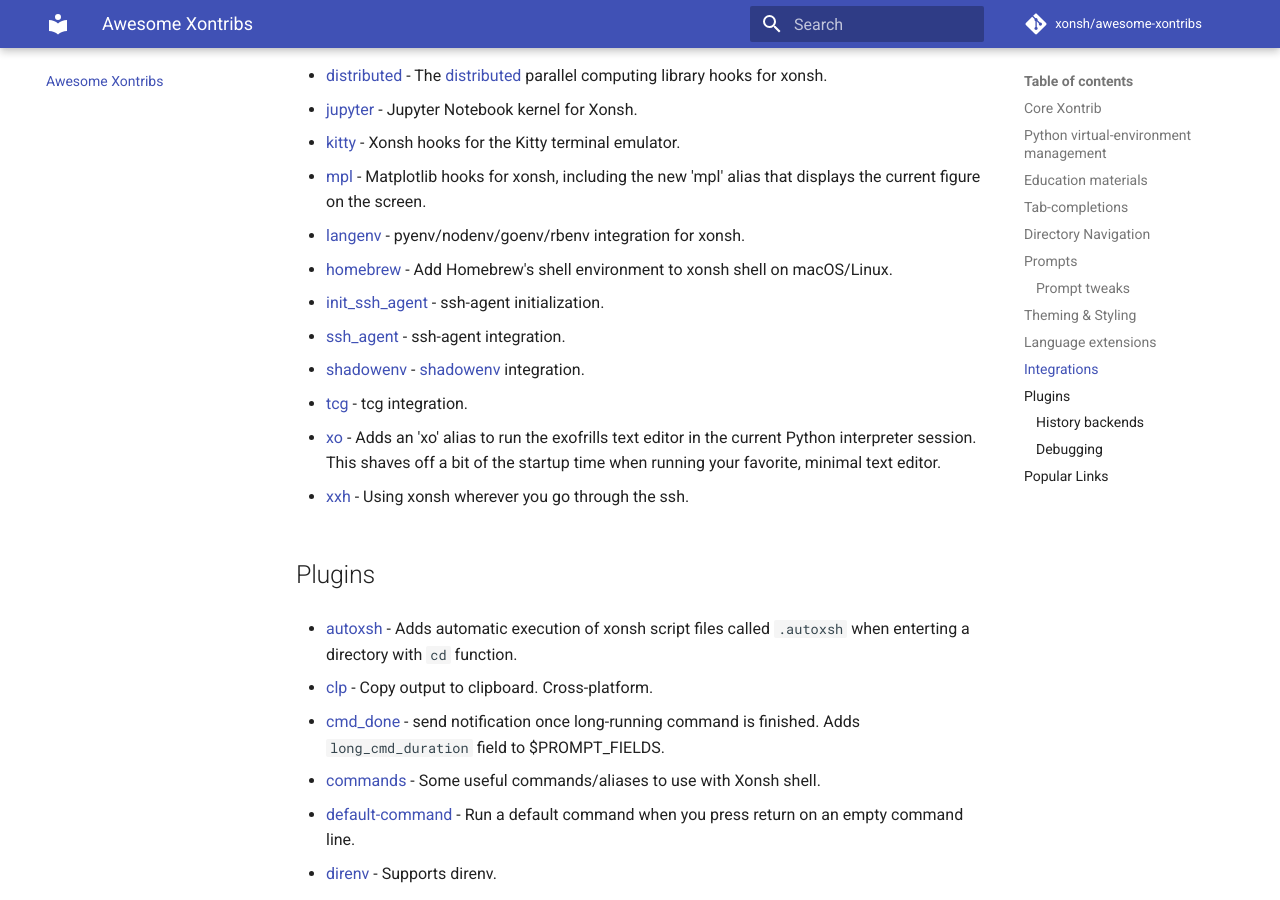
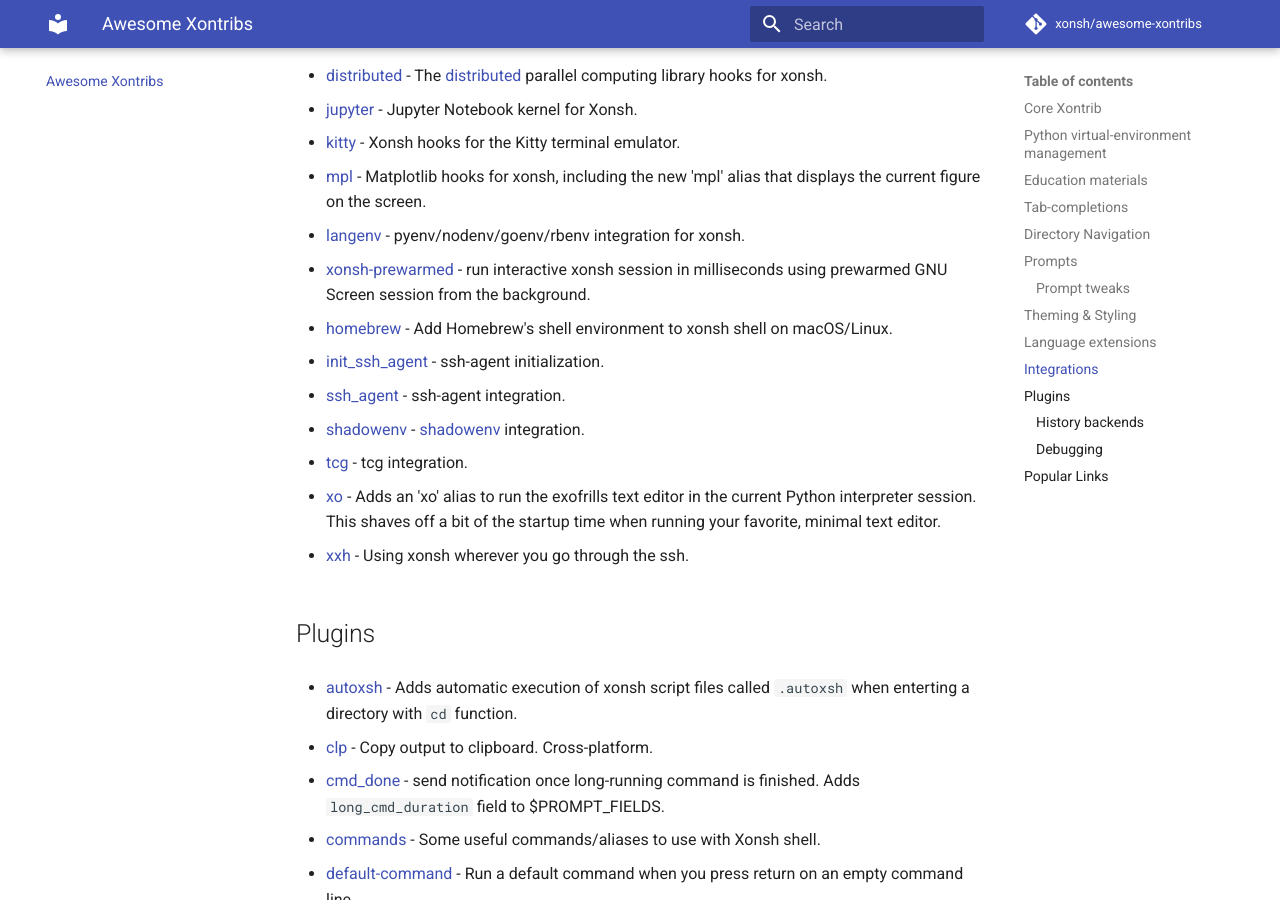
Before and after one commit to xonsh/awesome-xontribs, an MkDocs documentation site: the page built from docs/README.md, in a window 1280 px wide and 900 px high, scrolled down 3314 px. Built offline with MkDocs 1.6.1 and Material for MkDocs 9.7.7, drawn with Linux system fonts in a browser that asks for light colours; comment, search, counter and statistics services are not loaded.

Commit message:
Update README.md: xonsh prewarmed (#21)
* Update README.md: xonsh prewarmed

* [pre-commit.ci] auto fixes from pre-commit.com hooks

for more information, see https://pre-commit.ci

---------

Co-authored-by: pre-commit-ci[bot] <66853113+pre-commit-ci[bot]@users.noreply.github.com>

```diff
--- a/docs/README.md
+++ b/docs/README.md
@@ -137,6 +137,8 @@
 
 - [langenv](https://github.com/dyuri/xontrib-langenv) - pyenv/nodenv/goenv/rbenv integration for xonsh.
 
+- [xonsh-prewarmed](https://github.com/anki-code/xonsh-prewarmed) - run interactive xonsh session in milliseconds using prewarmed GNU Screen session from the background.
+
 - [homebrew](https://github.com/eugenesvk/xontrib-homebrew) - Add Homebrew's shell environment to xonsh shell on macOS/Linux.
 
 - [init_ssh_agent](https://github.com/theRealBithive/xontrib-init-ssh-agent) - ssh-agent initialization.
```
